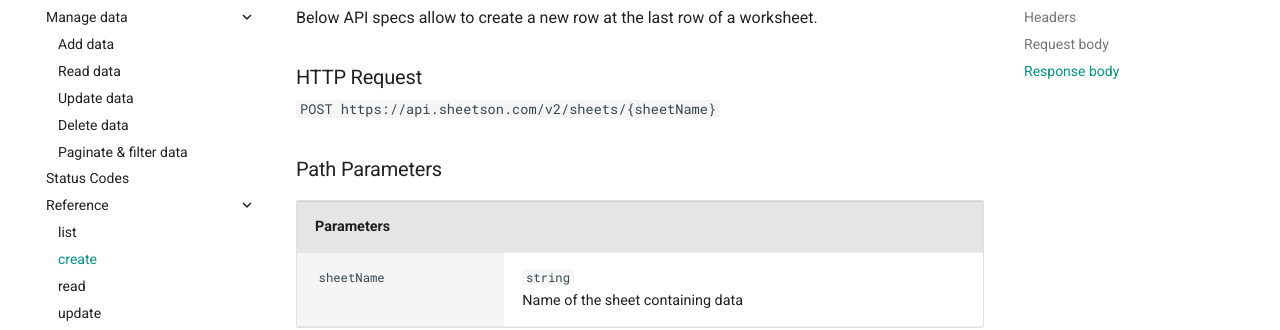
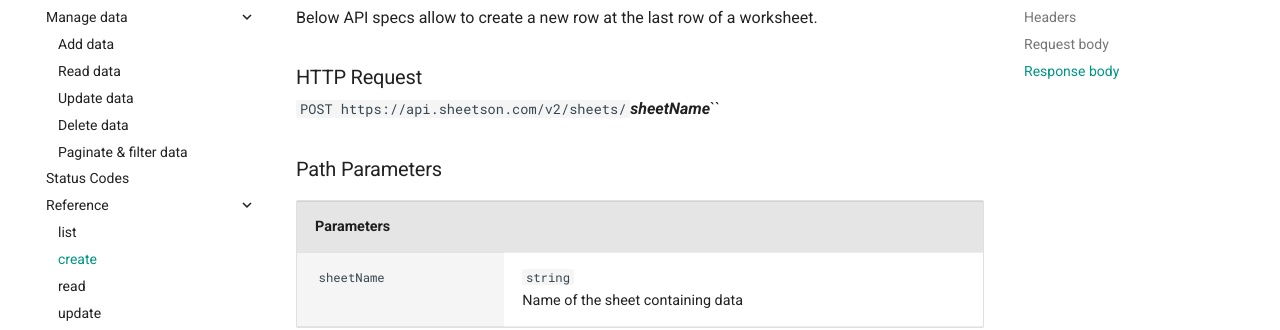
Before and after one commit to ralphilius/sheetson-docs, an MkDocs documentation site: the page built from docs/reference/create.md, in a window 1280 px wide and 1111 px high. Shown: the part 223-553 px from the top of the window. Built offline with MkDocs 1.6.1 and Material for MkDocs 9.7.7, drawn with Linux system fonts in a browser that asks for light colours.

Commit message:
Update inconsistency

```diff
--- a/docs/reference/create.md
+++ b/docs/reference/create.md
@@ -2,7 +2,7 @@
 Below API specs allow to create a new row at the last row of a worksheet.
 
 ### HTTP Request
-`POST https://api.sheetson.com/v2/sheets/{sheetName}`
+`POST https://api.sheetson.com/v2/sheets/`_**sheetName**_``
 
 ### Path Parameters
 |**Parameters**| &nbsp;
```
